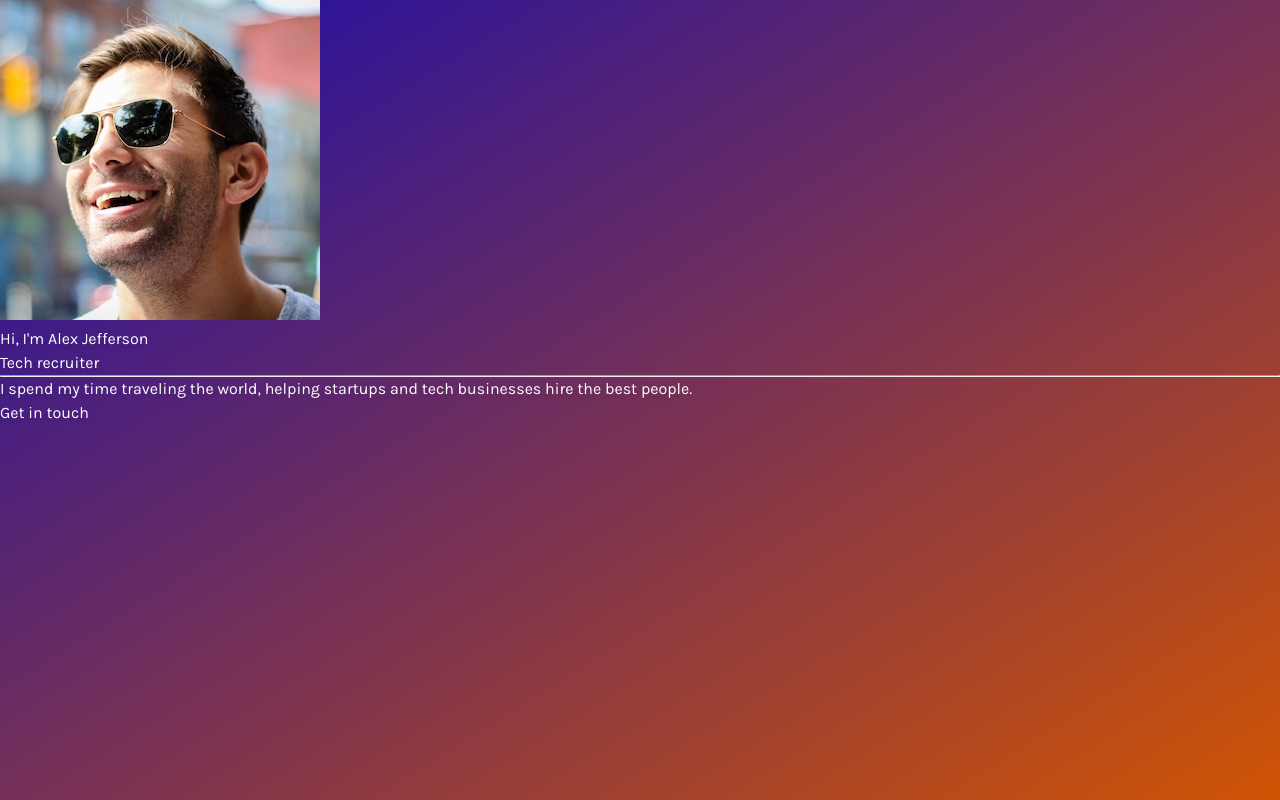
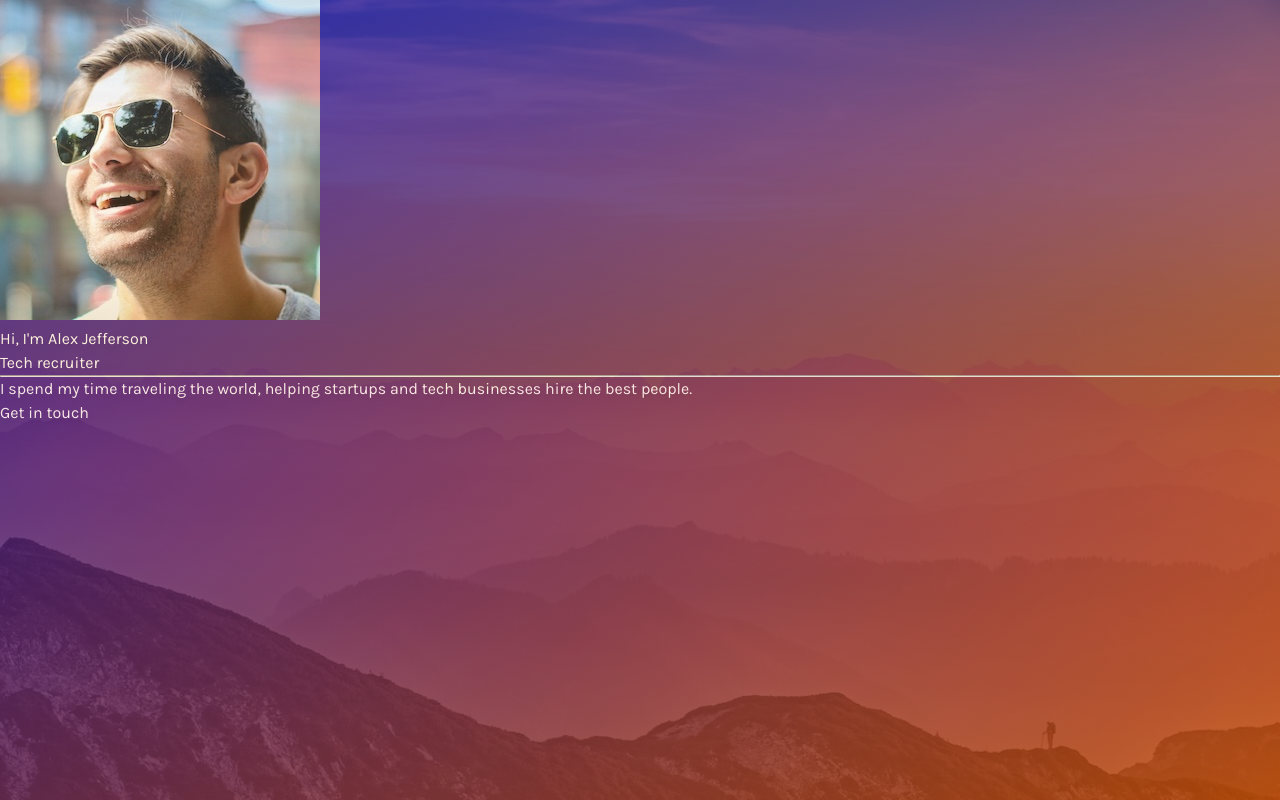
Before and after one commit to codingEzio/code_css_book_css_in_44_minutes, a plain HTML site: page index.html in a window 1280 px wide. Drawn offline with Linux system fonts and the light colour scheme.

Commit message:
Setting up background

```diff
--- a/css/main.css
+++ b/css/main.css
@@ -27,3 +27,25 @@ a {
   cursor: pointer;
   text-decoration: none;
 }
+
+/* General rules */
+
+.wallpaper {
+  display: block;
+  height: 100%;
+  left: 0;
+  top: 0;
+  width: 100%;
+}
+
+/* Specific */
+
+.wallpaper {
+  /* use `img` or CSS: https://stackoverflow.com/a/1469139/6273859 */
+  background-image: url("../images/austria.jpg");
+  background-position: center;
+  background-size: cover;
+
+  opacity: 0.2;
+  position: fixed;
+}
```
